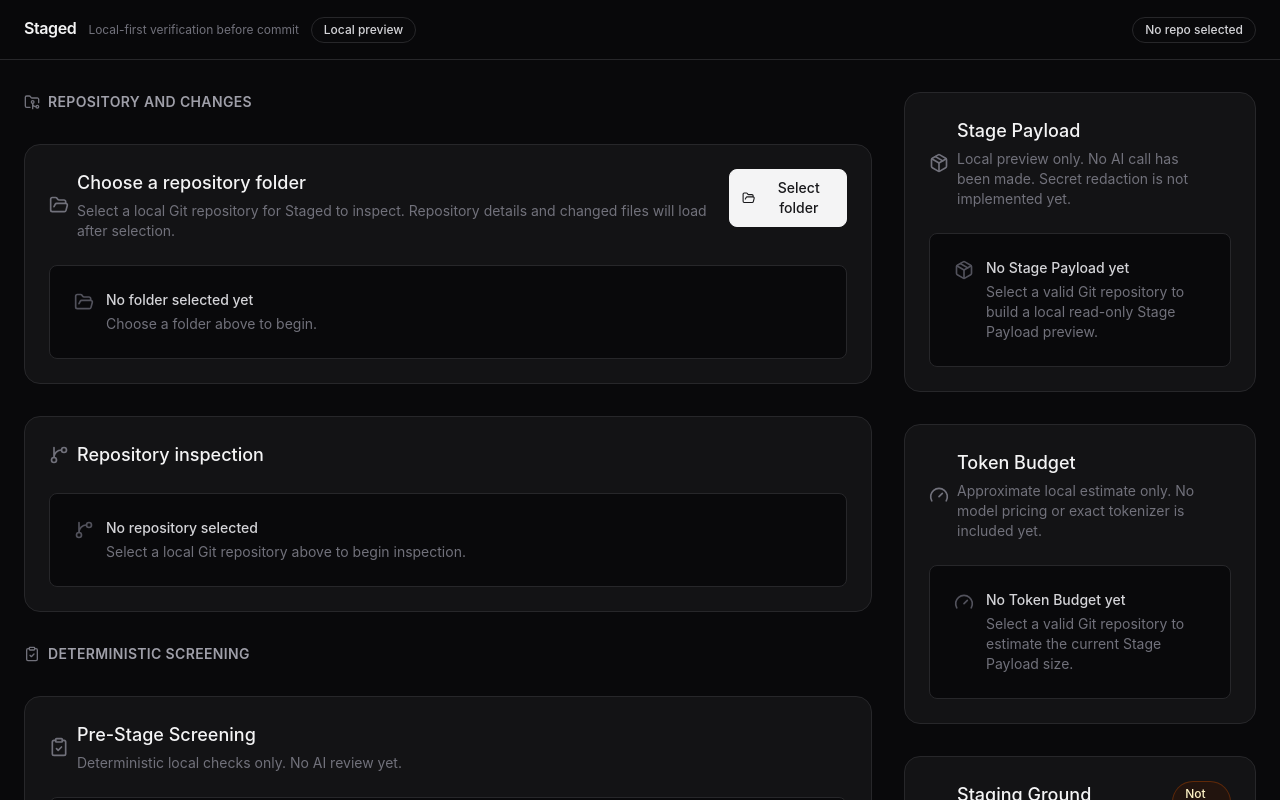
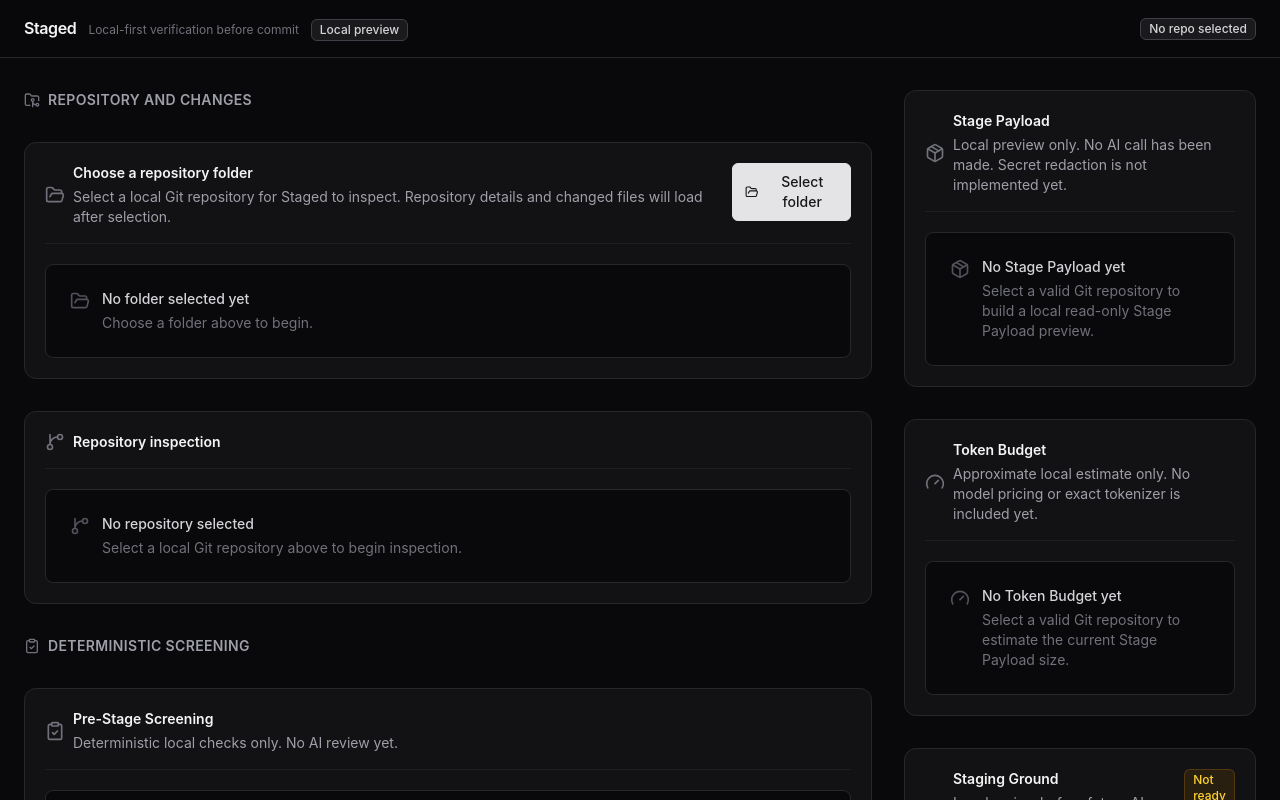
Before and after one commit to rudybrrr/staged, a React (Vite) app: page / in a window 1280 px wide. Shown: the top 800 px of the page. Built offline with nearby package versions, Linux system fonts and the light colour scheme.

Commit message:
feat(ui): unify status badges and visual foundation tokens

```diff
--- a/src/app/ui/ActionButton.tsx
+++ b/src/app/ui/ActionButton.tsx
@@ -4,13 +4,13 @@
 
 const variantClasses: Record<ActionButtonVariant, string> = {
   primary:
-    "border border-zinc-100 bg-zinc-100 text-zinc-900 hover:bg-white disabled:border-zinc-700 disabled:bg-zinc-800 disabled:text-zinc-500",
+    "border border-zinc-200 bg-zinc-200 text-zinc-900 hover:bg-zinc-100 disabled:border-zinc-800 disabled:bg-zinc-800 disabled:text-zinc-500",
   secondary:
-    "border border-zinc-700 bg-zinc-900 text-zinc-100 hover:bg-zinc-800 disabled:border-zinc-800 disabled:bg-zinc-900 disabled:text-zinc-600",
+    "border border-zinc-700 bg-zinc-900/60 text-zinc-300 hover:bg-zinc-800 hover:text-zinc-100 disabled:border-zinc-800 disabled:bg-zinc-900 disabled:text-zinc-600",
   ghost:
-    "border border-transparent bg-transparent text-zinc-300 hover:bg-zinc-800/60 disabled:text-zinc-600",
+    "border border-transparent bg-transparent text-zinc-400 hover:bg-zinc-800/60 hover:text-zinc-200 disabled:text-zinc-600",
   danger:
-    "border border-red-900/70 bg-red-950/30 text-red-100 hover:bg-red-950/50 disabled:border-zinc-800 disabled:bg-zinc-900 disabled:text-zinc-600",
+    "border border-red-500/20 bg-red-500/10 text-red-300 hover:bg-red-500/20 disabled:border-zinc-800 disabled:bg-zinc-900 disabled:text-zinc-600",
 };
 
 export interface ActionButtonProps extends ButtonHTMLAttributes<HTMLButtonElement> {
@@ -26,7 +26,7 @@
 }: ActionButtonProps) {
   return (
     <button
-      className={`inline-flex items-center gap-2 rounded-lg px-3 py-2 text-sm font-medium transition-colors focus:outline-none focus:ring-2 focus:ring-zinc-500 focus:ring-offset-2 focus:ring-offset-zinc-950 disabled:cursor-not-allowed ${variantClasses[variant]} ${className}`}
+      className={`inline-flex items-center gap-2 rounded-md px-3 py-2 text-sm font-medium transition-colors focus:outline-none focus:ring-2 focus:ring-zinc-500 focus:ring-offset-2 focus:ring-offset-zinc-950 disabled:cursor-not-allowed ${variantClasses[variant]} ${className}`}
       disabled={disabled}
       {...rest}
     >
--- a/src/app/ui/MetricPill.tsx
+++ b/src/app/ui/MetricPill.tsx
@@ -1,15 +1,23 @@
+import type { StatusBucket } from "./StatusBadge";
 import type { StatusTone } from "./StatusBadge";
 
-const toneClasses: Record<StatusTone, string> = {
-  idle: "border-zinc-800 bg-zinc-950 text-zinc-300",
-  pass: "border-emerald-900/70 bg-emerald-950/30 text-emerald-100",
-  info: "border-zinc-800 bg-zinc-950 text-zinc-300",
-  warning: "border-amber-900/70 bg-amber-950/30 text-amber-100",
-  fail: "border-red-900/70 bg-red-950/30 text-red-100",
-  blocked: "border-red-900/70 bg-red-950/30 text-red-100",
-  running: "border-sky-900/70 bg-sky-950/30 text-sky-100",
-  preview: "border-zinc-800 bg-zinc-950 text-zinc-300",
-  disabled: "border-zinc-800 bg-zinc-950 text-zinc-500",
+const toneBucket: Record<StatusTone, StatusBucket> = {
+  idle: "neutral",
+  info: "neutral",
+  preview: "neutral",
+  disabled: "neutral",
+  running: "neutral",
+  pass: "ok",
+  warning: "warn",
+  fail: "blocked",
+  blocked: "blocked",
+};
+
+const bucketClasses: Record<StatusBucket, string> = {
+  neutral: "bg-zinc-800/60 text-zinc-300 border-zinc-700",
+  ok: "bg-emerald-500/10 text-emerald-300 border-emerald-500/20",
+  warn: "bg-amber-500/10 text-amber-300 border-amber-500/20",
+  blocked: "bg-red-500/10 text-red-300 border-red-500/20",
 };
 
 export interface MetricPillProps {
@@ -22,10 +30,27 @@
 export function MetricPill({ label, value, tone = "idle", className = "" }: MetricPillProps) {
   return (
     <span
-      className={`inline-flex items-center gap-1.5 rounded-lg border px-3 py-1.5 text-xs ${toneClasses[tone]} ${className}`}
+      className={`inline-flex items-center gap-1.5 rounded-md border px-2 py-0.5 text-xs font-medium ${bucketClasses[toneBucket[tone]]} ${className}`}
     >
       <span className="text-zinc-500">{label}</span>
-      <span className="font-medium">{value}</span>
+      <span className="tabular-nums">{value}</span>
     </span>
   );
 }
+
+export interface MetricProps {
+  label: string;
+  value: string | number;
+  className?: string;
+}
+
+export function Metric({ label, value, className = "" }: MetricProps) {
+  return (
+    <div className={`flex flex-col gap-0.5 ${className}`}>
+      <span className="text-lg font-semibold tabular-nums text-zinc-100">{value}</span>
+      <span className="text-[11px] font-medium uppercase tracking-wide text-zinc-500">
+        {label}
+      </span>
+    </div>
+  );
+}
--- a/src/app/ui/Panel.tsx
+++ b/src/app/ui/Panel.tsx
@@ -22,15 +22,15 @@
 }: PanelProps) {
   return (
     <section
-      className={`rounded-2xl border border-zinc-800 bg-zinc-900/70 p-6 ${className}`}
+      className={`rounded-xl border border-zinc-800 bg-zinc-900/60 p-5 ${className}`}
     >
-      <div className="flex items-start justify-between gap-4">
+      <div className="flex items-start justify-between gap-4 border-b border-zinc-800/60 pb-4">
         <div className="flex items-center gap-2">
           {icon ? <span className="text-zinc-500">{icon}</span> : null}
           <div>
-            <h2 className="text-lg font-medium text-zinc-100">{title}</h2>
+            <h2 className="text-sm font-semibold text-zinc-100">{title}</h2>
             {description ? (
-              <p className="mt-1 text-sm text-zinc-500">{description}</p>
+              <p className="mt-1 text-sm text-zinc-400">{description}</p>
             ) : null}
           </div>
         </div>
@@ -39,7 +39,7 @@
           {actions}
         </div>
       </div>
-      <div className="mt-6 space-y-6">{children}</div>
+      <div className="mt-5 space-y-6">{children}</div>
     </section>
   );
 }
--- a/src/app/ui/StatusBadge.tsx
+++ b/src/app/ui/StatusBadge.tsx
@@ -11,29 +11,48 @@
   | "preview"
   | "disabled";
 
-const toneClasses: Record<StatusTone, string> = {
-  idle: "border-zinc-800 bg-zinc-950 text-zinc-300",
-  pass: "border-emerald-900/70 bg-emerald-950/30 text-emerald-100",
-  info: "border-zinc-800 bg-zinc-950 text-zinc-300",
-  warning: "border-amber-900/70 bg-amber-950/30 text-amber-100",
-  fail: "border-red-900/70 bg-red-950/30 text-red-100",
-  blocked: "border-red-900/70 bg-red-950/30 text-red-100",
-  running: "border-sky-900/70 bg-sky-950/30 text-sky-100",
-  preview: "border-zinc-800 bg-zinc-950 text-zinc-300",
-  disabled: "border-zinc-800 bg-zinc-950 text-zinc-500",
+export type StatusBucket = "neutral" | "ok" | "warn" | "blocked";
+
+const toneBucket: Record<StatusTone, StatusBucket> = {
+  idle: "neutral",
+  info: "neutral",
+  preview: "neutral",
+  disabled: "neutral",
+  running: "neutral",
+  pass: "ok",
+  warning: "warn",
+  fail: "blocked",
+  blocked: "blocked",
+};
+
+const bucketClasses: Record<StatusBucket, string> = {
+  neutral: "bg-zinc-800/60 text-zinc-300 border-zinc-700",
+  ok: "bg-emerald-500/10 text-emerald-300 border-emerald-500/20",
+  warn: "bg-amber-500/10 text-amber-300 border-amber-500/20",
+  blocked: "bg-red-500/10 text-red-300 border-red-500/20",
 };
 
 export interface StatusBadgeProps {
   tone: StatusTone;
   children: ReactNode;
   className?: string;
+  dot?: boolean;
+  icon?: ReactNode;
 }
 
-export function StatusBadge({ tone, children, className = "" }: StatusBadgeProps) {
+export function StatusBadge({
+  tone,
+  children,
+  className = "",
+  dot = false,
+  icon,
+}: StatusBadgeProps) {
   return (
     <span
-      className={`inline-flex w-fit items-center gap-1.5 rounded-full border px-3 py-1 text-xs font-medium ${toneClasses[tone]} ${className}`}
+      className={`inline-flex items-center gap-1.5 rounded-md border px-2 py-0.5 text-xs font-medium ${bucketClasses[toneBucket[tone]]} ${className}`}
     >
+      {dot ? <span className="size-1.5 rounded-full bg-current" /> : null}
+      {icon}
       {children}
     </span>
   );
--- a/src/app/ui/index.ts
+++ b/src/app/ui/index.ts
@@ -19,5 +19,5 @@
 export { CodeBlock } from "./CodeBlock";
 export type { CodeBlockProps } from "./CodeBlock";
 
-export { MetricPill } from "./MetricPill";
-export type { MetricPillProps } from "./MetricPill";
+export { MetricPill, Metric } from "./MetricPill";
+export type { MetricPillProps, MetricProps } from "./MetricPill";
```
